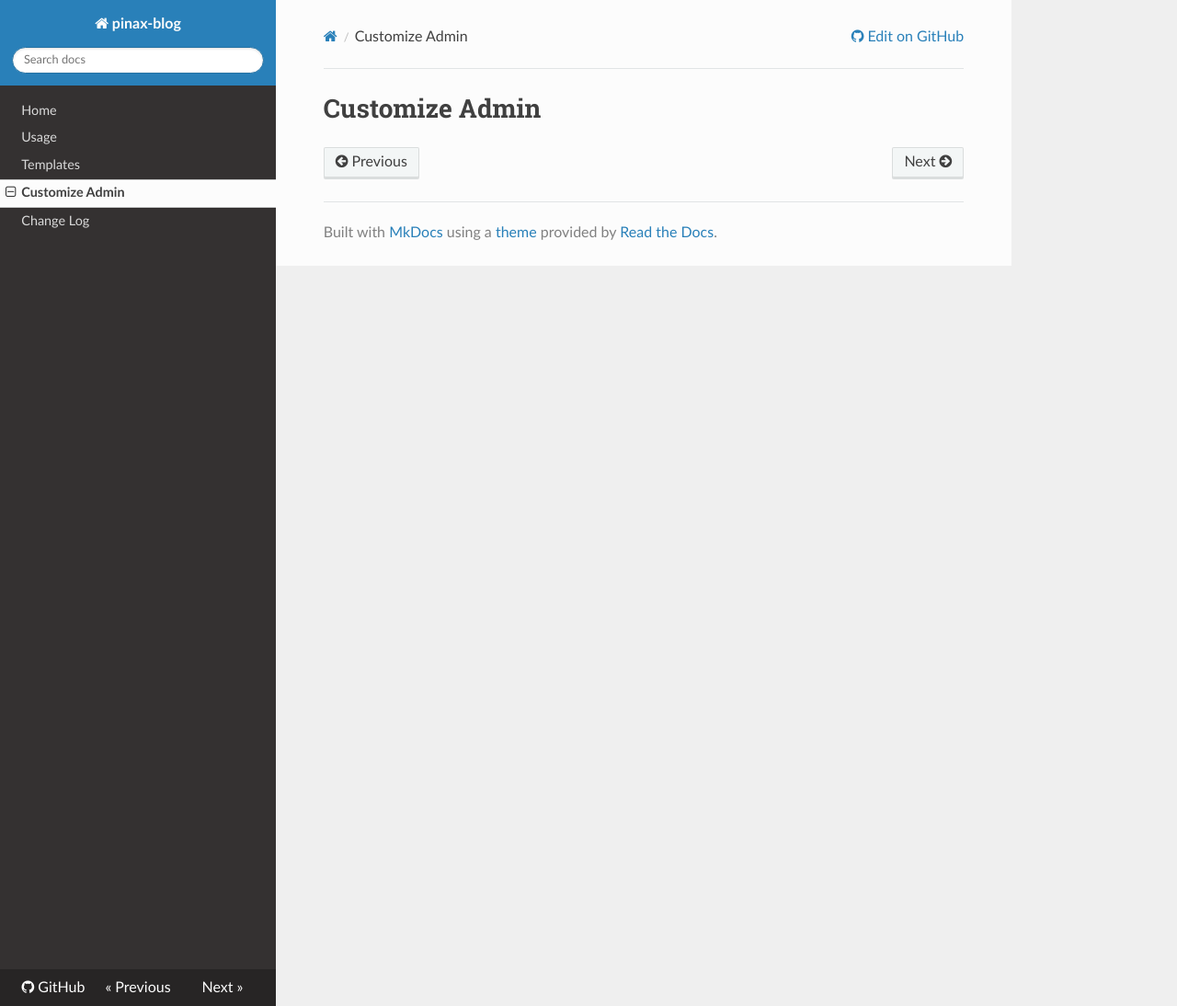
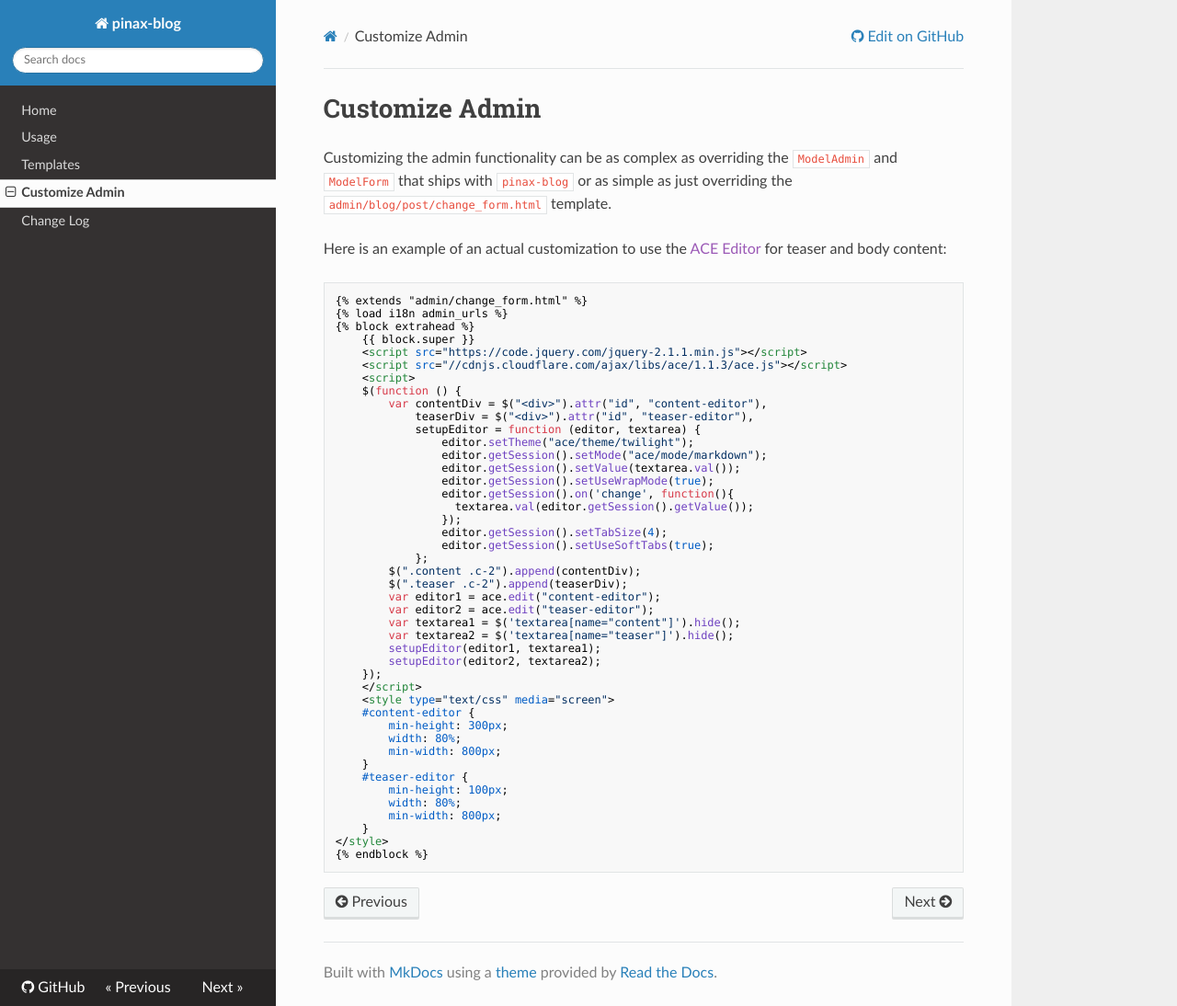
Before and after one commit to pinax/pinax-blog, an MkDocs documentation site: the page built from docs/customize-admin.md, in a window 1280 px wide and 1094 px high. Shown: the whole window at 92% size. Built offline with MkDocs 1.6.1, drawn with Linux system fonts in a browser that asks for light colours; nearby versions of some CDN libraries; old or Windows-style settings are respelled for this version of MkDocs.

Commit message:
Add example of how to customize admin
Closes #42

```diff
--- a/docs/customize-admin.md
+++ b/docs/customize-admin.md
@@ -1 +1,53 @@
 # Customize Admin
+
+Customizing the admin functionality can be as complex as overriding the `ModelAdmin`
+and `ModelForm` that ships with `pinax-blog` or as simple as just overriding
+the `admin/blog/post/change_form.html` template.
+
+Here is an example of an actual customization to use the [ACE Editor]() for
+teaser and body content:
+
+    {% extends "admin/change_form.html" %}
+    {% load i18n admin_urls %}
+    {% block extrahead %}
+        {{ block.super }}
+        <script src="https://code.jquery.com/jquery-2.1.1.min.js"></script>
+        <script src="//cdnjs.cloudflare.com/ajax/libs/ace/1.1.3/ace.js"></script>
+        <script>
+        $(function () {
+            var contentDiv = $("<div>").attr("id", "content-editor"),
+                teaserDiv = $("<div>").attr("id", "teaser-editor"),
+                setupEditor = function (editor, textarea) {
+                    editor.setTheme("ace/theme/twilight");
+                    editor.getSession().setMode("ace/mode/markdown");
+                    editor.getSession().setValue(textarea.val());
+                    editor.getSession().setUseWrapMode(true);
+                    editor.getSession().on('change', function(){
+                      textarea.val(editor.getSession().getValue());
+                    });
+                    editor.getSession().setTabSize(4);
+                    editor.getSession().setUseSoftTabs(true);
+                };
+            $(".content .c-2").append(contentDiv);
+            $(".teaser .c-2").append(teaserDiv);
+            var editor1 = ace.edit("content-editor");
+            var editor2 = ace.edit("teaser-editor");
+            var textarea1 = $('textarea[name="content"]').hide();
+            var textarea2 = $('textarea[name="teaser"]').hide();
+            setupEditor(editor1, textarea1);
+            setupEditor(editor2, textarea2);
+        });
+        </script>
+        <style type="text/css" media="screen">
+        #content-editor {
+            min-height: 300px;
+            width: 80%;
+            min-width: 800px;
+        }
+        #teaser-editor {
+            min-height: 100px;
+            width: 80%;
+            min-width: 800px;
+        }
+    </style>
+    {% endblock %}
```
